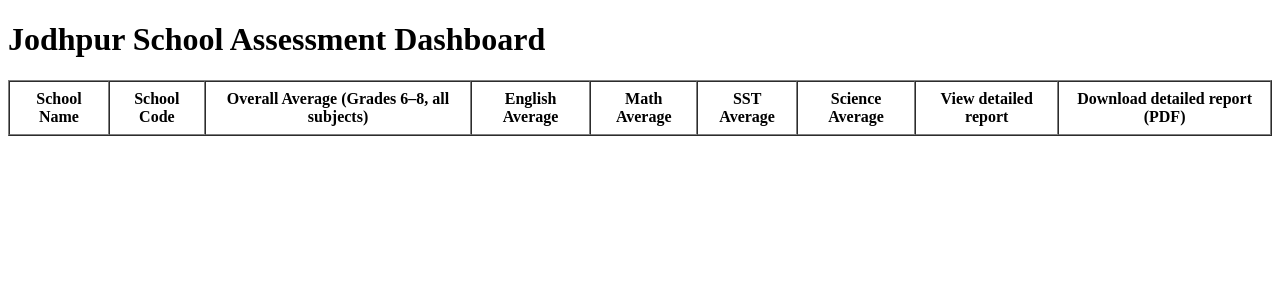
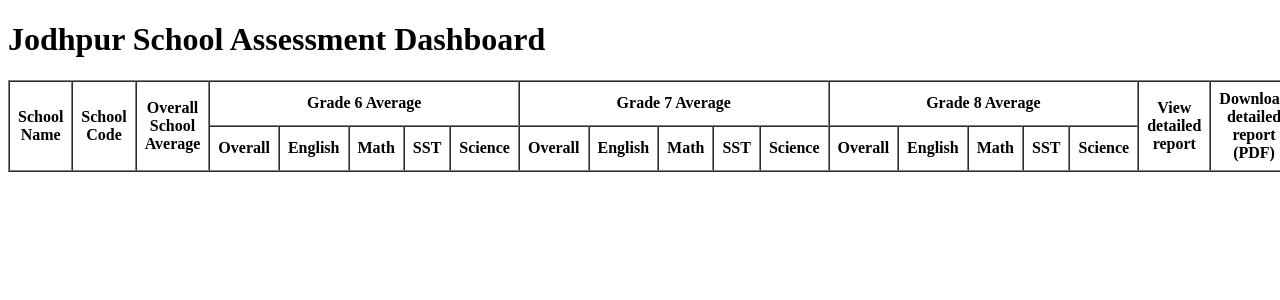
Before and after one commit to swatirajmohan/jodhpurpilot, a React (Vite) app: page / in a window 1280 px wide. Shown: the top 300 px of the page. Built offline with nearby package versions, Linux system fonts and the light colour scheme.

Commit message:
Update dashboard table structure with grade-wise columns and overall school average

```diff
--- a/src/pages/Dashboard.tsx
+++ b/src/pages/Dashboard.tsx
@@ -12,15 +12,34 @@ function Dashboard() {
       <table border={1} cellPadding={8} cellSpacing={0}>
         <thead>
           <tr>
-            <th>School Name</th>
-            <th>School Code</th>
-            <th>Overall Average (Grades 6–8, all subjects)</th>
-            <th>English Average</th>
-            <th>Math Average</th>
-            <th>SST Average</th>
-            <th>Science Average</th>
-            <th>View detailed report</th>
-            <th>Download detailed report (PDF)</th>
+            <th rowSpan={2}>School Name</th>
+            <th rowSpan={2}>School Code</th>
+            <th rowSpan={2}>Overall School Average</th>
+            <th colSpan={5}>Grade 6 Average</th>
+            <th colSpan={5}>Grade 7 Average</th>
+            <th colSpan={5}>Grade 8 Average</th>
+            <th rowSpan={2}>View detailed report</th>
+            <th rowSpan={2}>Download detailed report (PDF)</th>
+          </tr>
+          <tr>
+            {/* Grade 6 sub-columns */}
+            <th>Overall</th>
+            <th>English</th>
+            <th>Math</th>
+            <th>SST</th>
+            <th>Science</th>
+            {/* Grade 7 sub-columns */}
+            <th>Overall</th>
+            <th>English</th>
+            <th>Math</th>
+            <th>SST</th>
+            <th>Science</th>
+            {/* Grade 8 sub-columns */}
+            <th>Overall</th>
+            <th>English</th>
+            <th>Math</th>
+            <th>SST</th>
+            <th>Science</th>
           </tr>
         </thead>
         <tbody>
```
